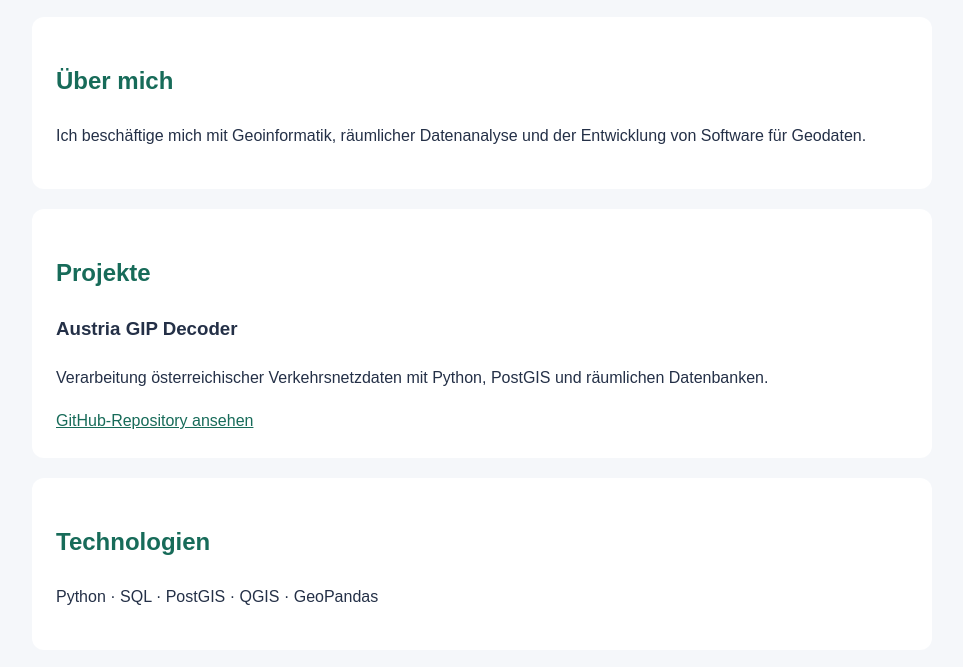
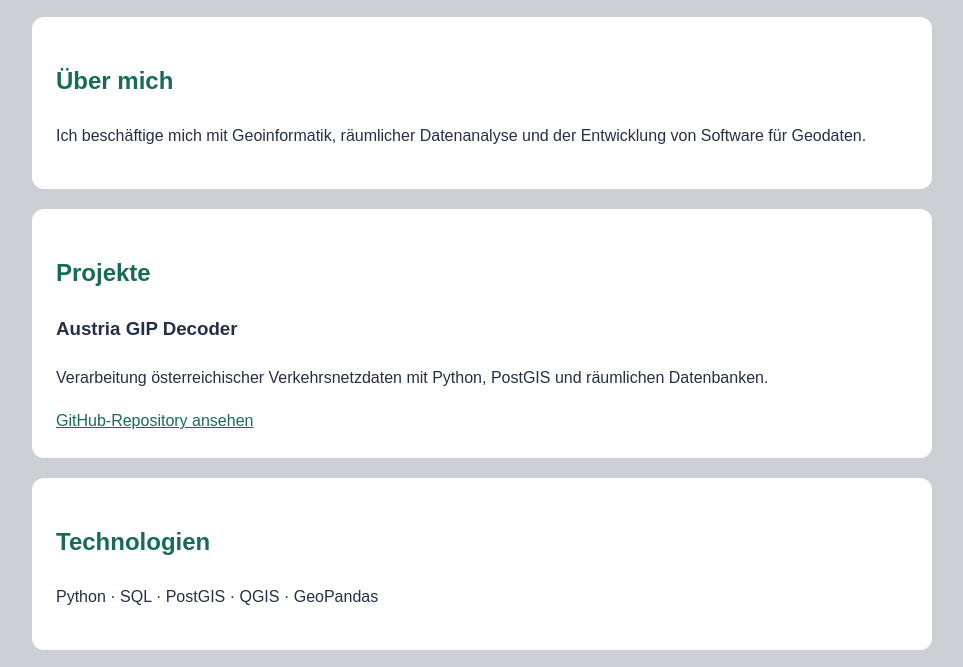
Before and after one commit to FloFrank/FloFrank.github.io, a plain HTML site: page index.html in a window 1280 px wide. Shown: the part 166-833 px from the top of the page, without its empty margins (158-1121 px from the left). Drawn offline with Linux system fonts and the light colour scheme.

Commit message:
background

```diff
--- a/index.html
+++ b/index.html
@@ -4,7 +4,7 @@
 <head>
     <meta charset="UTF-8">
     <meta name="viewport" content="width=device-width, initial-scale=1.0">
-    <title>Florian Frank | Geoinformatik</title>
+    <title>Florian Frank | Spatial Data Science</title>
     <style>
         body {
             font-family: Arial, sans-serif;
@@ -13,7 +13,7 @@
             padding: 0 20px;
             line-height: 1.7;
             color: #243047;
-            background: #f5f7fa;
+            background: #ccd0d5;
         }
 
         h1, h2 {
```
